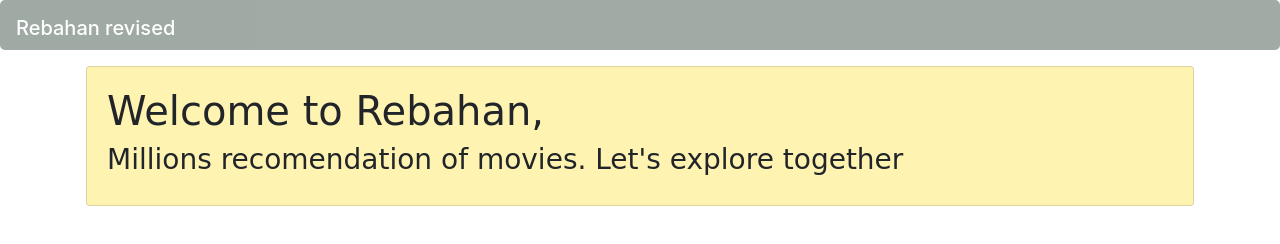
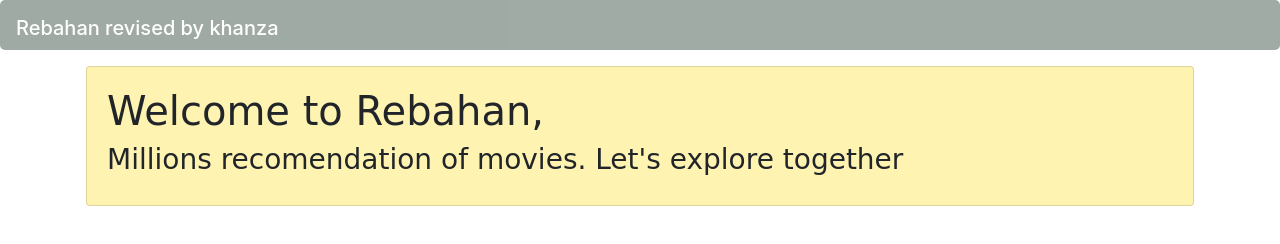
Before and after one commit to rafiindraj/webpackcore, a website built with webpack: page src/index.html in a window 1280 px wide. Built offline with nearby package versions, Linux system fonts and the light colour scheme; no server answers.

Commit message:
this commit done by khanza

```diff
--- a/src/index.html
+++ b/src/index.html
@@ -10,7 +10,7 @@
 <body>
     <header>
         <nav class="navbar navbar-dark mainheader">
-            <span class="navbar-brand mb-0 h1">Rebahan revised</span>
+            <span class="navbar-brand mb-0 h1">Rebahan revised by khanza</span>
         </nav>
     </header>
 
```
